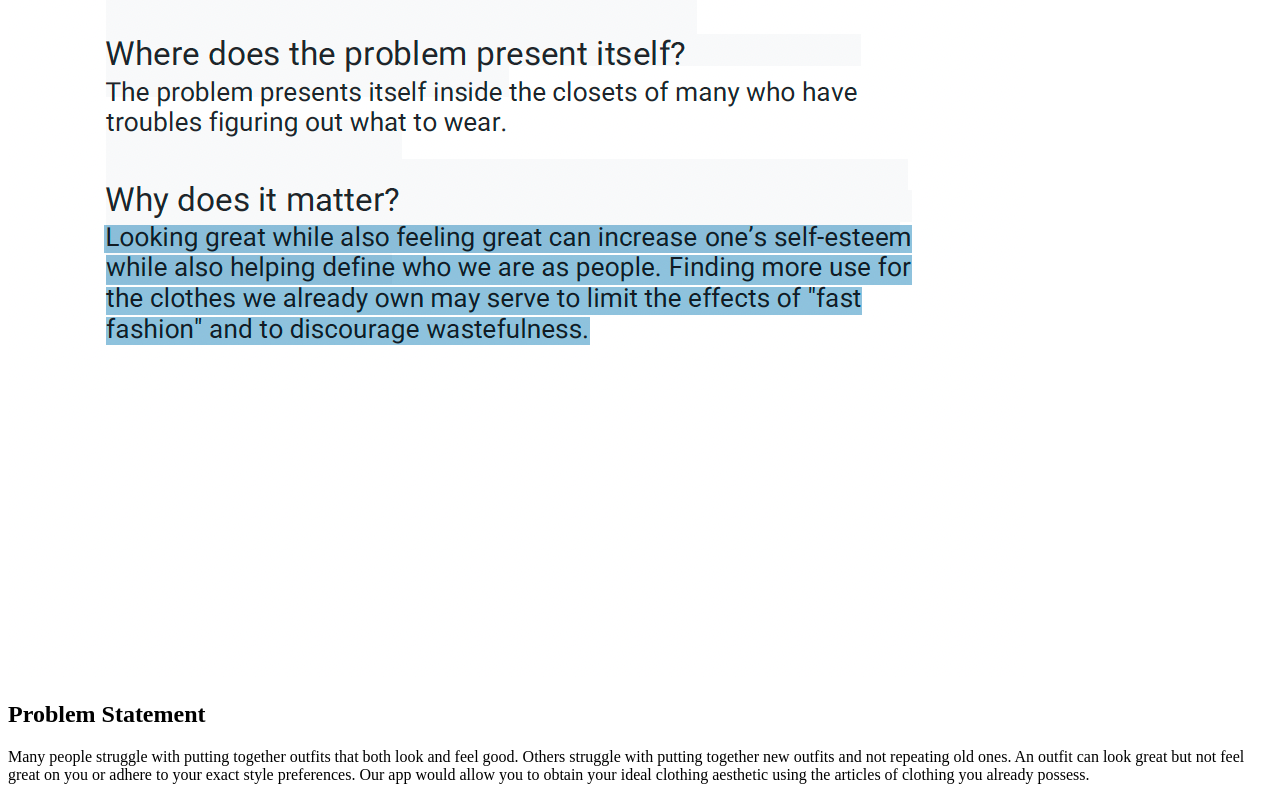
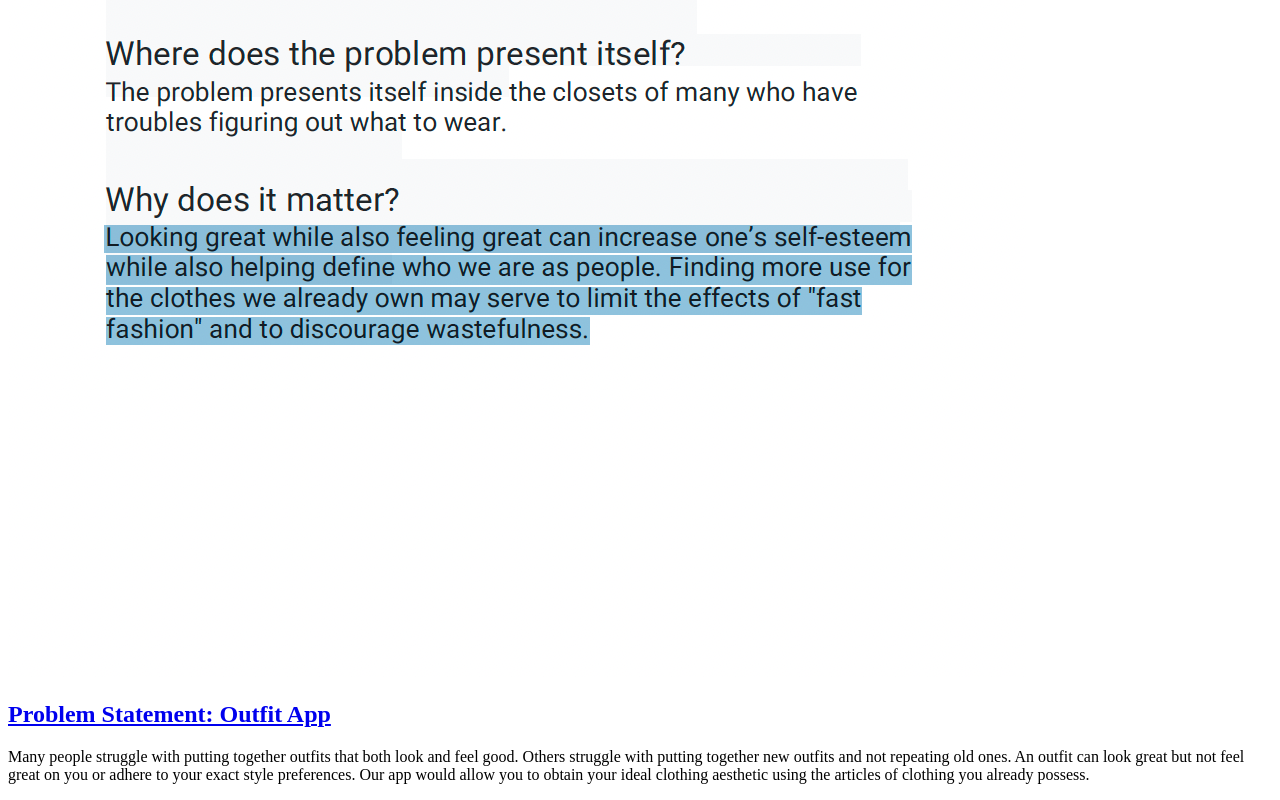
Before and after one commit to brooklogant/brooklogant.github.io, a plain HTML site: page index.html in a window 1280 px wide. Shown: the part 569-1369 px from the top of the page. Drawn offline with Linux system fonts and the light colour scheme.

Commit message:
Add files via upload

```diff
--- a/index.html
+++ b/index.html
@@ -9,7 +9,7 @@
     <section class="assignment">
             <a href="files/problem-statement.pdf"><img src="images/problem-statement.png"></a>
             <section class="ass.details">
-                <h2>Problem Statement</h2>
+                <a href="files/problem-statement.pdf"><h2>Problem Statement: Outfit App</h2></a>
                 <p>
                     Many people struggle with putting together outfits that both look and feel good. Others struggle with putting together new outfits and not repeating old ones. An outfit can look great but not feel great on you or adhere to your exact style preferences. Our app would allow you to obtain your ideal clothing aesthetic using the articles of clothing you already possess.
                 </p>
```
